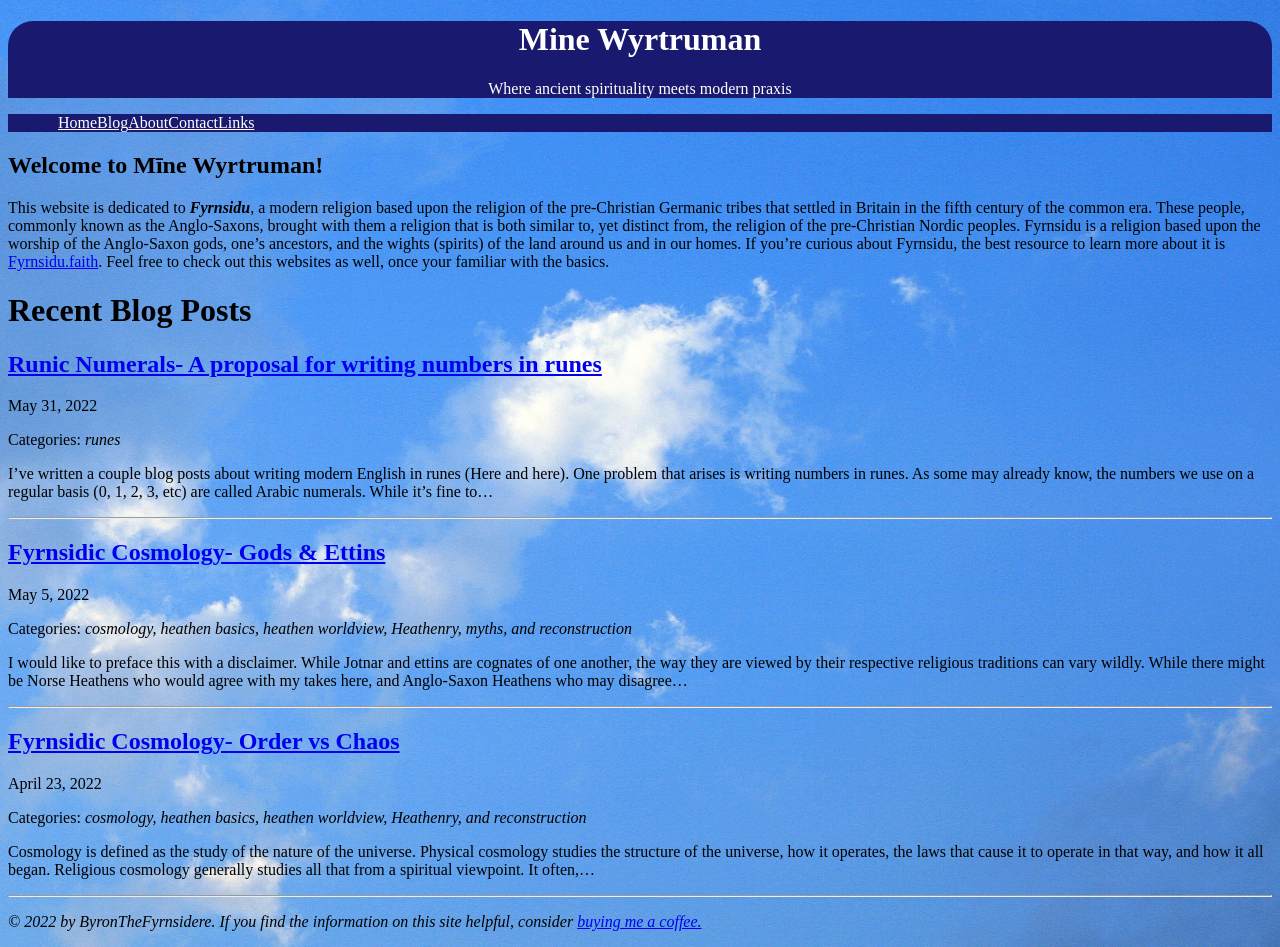
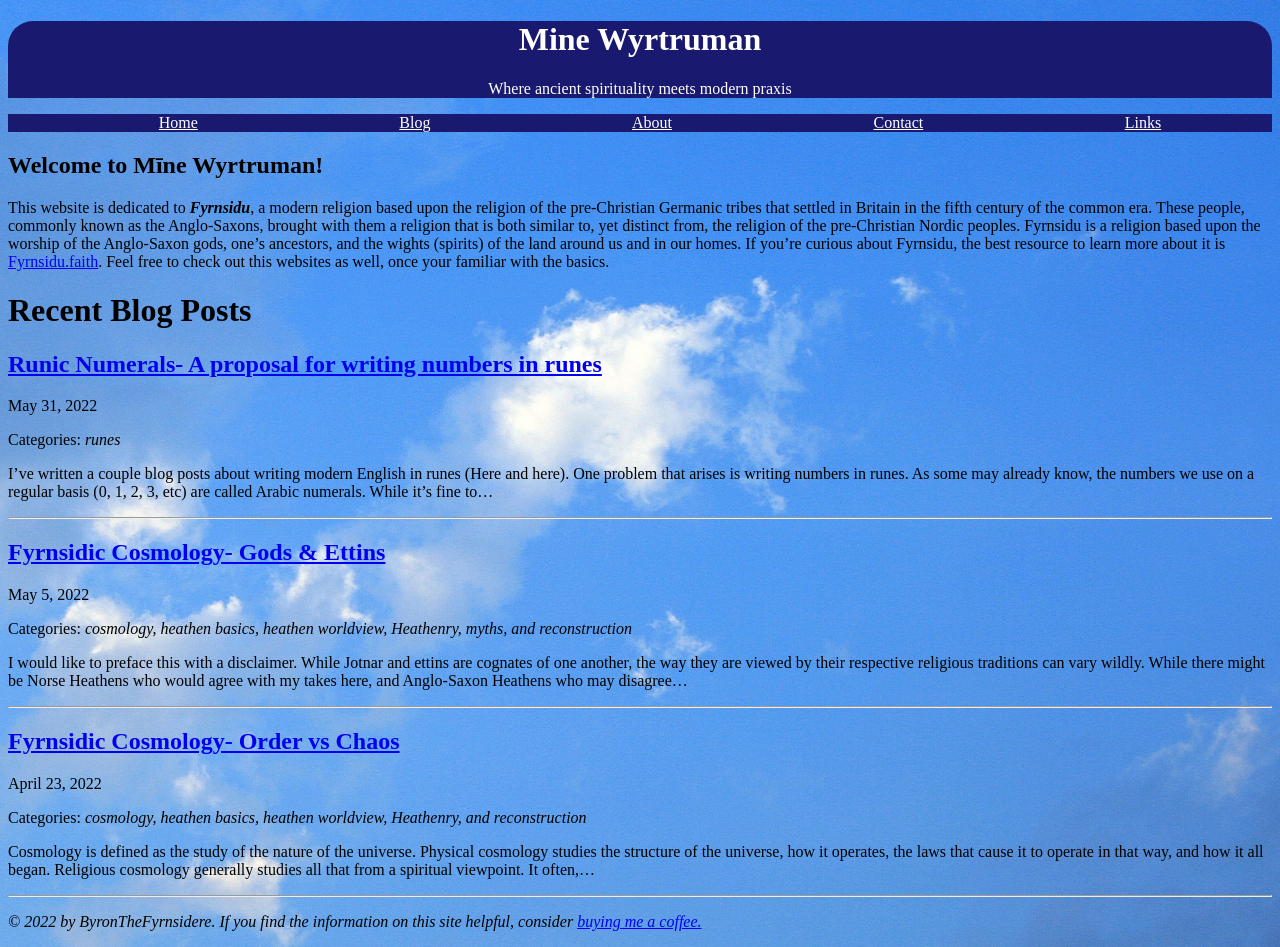
Before and after one commit to byronpendason/byronpendason.github.io, a Jekyll site: the page built from index.md, in a window 1280 px wide. Built offline with Jekyll 4.4.1, drawn with Linux system fonts in a browser that asks for light colours; our own code applies the rules of GitHub Pages for plain Markdown files; comment, search, counter and statistics services are not loaded.

Commit message:
Update style.css

```diff
--- a/css/style.css
+++ b/css/style.css
@@ -32,8 +32,8 @@ nav ul {
   list-style: none;
 }
 nav ul li {
-  margin-left: 0;
-  margin-right: 0;
+  margin-left: auto;
+  margin-right: auto;
 }
 nav ul li a {
   color: white;
```
